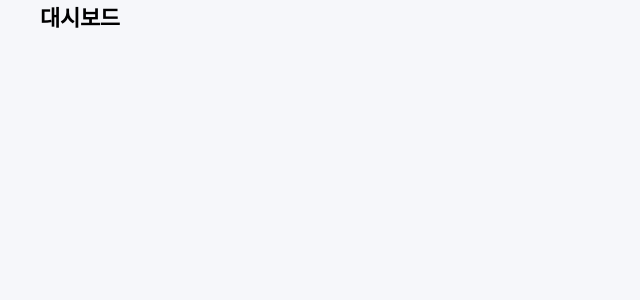
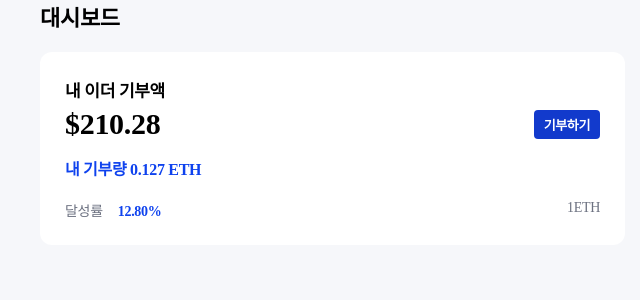
Before and after one commit to VictoryJu/wallet-info, a React app: page / in a window 1280 px wide. Shown: the top 300 px of the page, without its empty margins (0-640 px from the left). Built offline with nearby package versions, Linux system fonts and the light colour scheme; a web font is replaced by a local one.

Commit message:
styles: Donation 컴포넌트 디자인 작업 완료

```diff
--- /dev/null
+++ b/src/components/dashboard/Donation.tsx
@@ -0,0 +1,68 @@
+import React from 'react';
+import CMSection from '../common/CMSection';
+import styled from 'styled-components';
+import CMButton from '../common/CMButton';
+
+const Donation = () => {
+  return (
+    <CMSection title="내 이더 기부액">
+      <S.DonataionWrap>
+        <S.DonationTarget>$210.28</S.DonationTarget>
+        <CMButton description="기부하기" />
+      </S.DonataionWrap>
+      <S.DonationLine>
+        <S.DonationText>내 기부량</S.DonationText>
+        <S.DonationValue> 0.127 ETH</S.DonationValue>
+      </S.DonationLine>
+      <S.TargetWrap>
+        <S.TargetLine>
+          <S.TargetText>달성률</S.TargetText>
+          <S.TargetValue>12.80%</S.TargetValue>
+        </S.TargetLine>
+        <S.TargetCoin>1ETH</S.TargetCoin>
+      </S.TargetWrap>
+    </CMSection>
+  );
+};
+
+const S = {
+  DonataionWrap: styled.div`
+    display: flex;
+    justify-content: space-between;
+    align-items: center;
+    margin-top: 5px;
+  `,
+  DonationTarget: styled.div`
+    font-size: 30px;
+    font-weight: 600;
+  `,
+  DonationLine: styled.div`
+    color: ${({ theme }) => theme.colors.primary02};
+    margin: 15px 0px 20px 0px;
+  `,
+  DonationText: styled.span`
+    font-weight: 600;
+  `,
+  DonationValue: styled.span`
+    font-weight: 700;
+  `,
+  TargetWrap: styled.div`
+    display: flex;
+    justify-content: space-between;
+    font-size: 14px;
+  `,
+  TargetLine: styled.div``,
+  TargetCoin: styled.div`
+    color: ${({ theme }) => theme.colors.gray06};
+  `,
+  TargetText: styled.span`
+    color: ${({ theme }) => theme.colors.gray06};
+    margin-right: 15px;
+  `,
+  TargetValue: styled.span`
+    color: ${({ theme }) => theme.colors.primary02};
+    font-weight: 600;
+  `,
+};
+
+export default Donation;
--- a/src/pages/Main.tsx
+++ b/src/pages/Main.tsx
@@ -1,11 +1,14 @@
 import React from 'react';
 import styled from 'styled-components';
+import Donation from '../components/dashboard/Donation';
 
 const Main = () => {
   return (
     <S.Container>
       <S.Title>대시보드</S.Title>
-      <S.GridWrap></S.GridWrap>
+      <S.GridWrap>
+        <Donation/>
+      </S.GridWrap>
     </S.Container>
   );
 };
```
Also changed, not shown: 1 other file (tests, documents, lock files or other folders).
